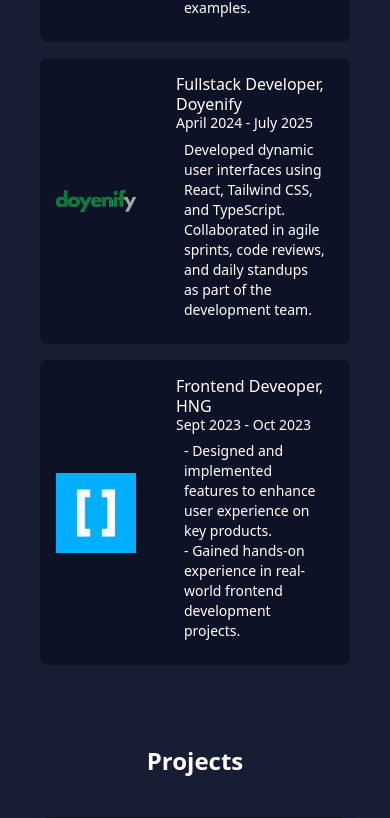
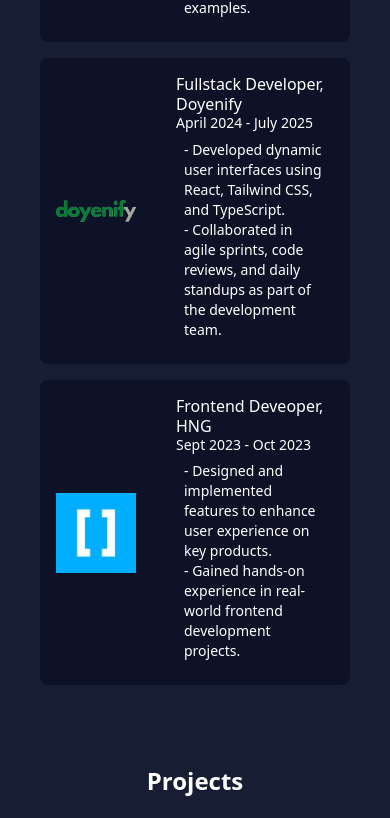
Before and after one commit to Midesales/my-portfolio, a React (Vite) app: page / in a window 390 px wide. Shown: the part 2436-3254 px from the top of the page. Built offline with nearby package versions, Linux system fonts and the light colour scheme.

Commit message:
worked on responsiveness

```diff
--- a/src/components/Experience/Experience.jsx
+++ b/src/components/Experience/Experience.jsx
@@ -17,7 +17,7 @@ const Experience = () => {
   return (
     <div id="Experience" className="p-10 md:p-24">
       <h1 className="text-2xl md:text-4xl text-white font-bold">Experience</h1>
-      <div className="flex flex-wrap items-center justify-around">
+      <div className="flex flex-col md:flex-row w-full items-center">
         <div className="flex flex-wrap md:w-2/5 gap-8 md:p-12 py-10">
           <span className="p-3 bg-zinc-950 flex items-center rounded-2xl">
             <FaHtml5 color="#E34F26" size={50} />
@@ -39,7 +39,7 @@ const Experience = () => {
           </span>
         </div>
         <div>
-          <div className="flex gap-10 bg-slate-950 bg-opacity-45 mt-4 rounded-lg  p-4 items-center max-w-2xl">
+          <div className="flex gap-10 bg-slate-950 bg-opacity-45 mt-4 rounded-lg  p-4 items-center">
             <img className="w-20" src={yungImg} alt="DoyenImg" />
             <span className="text-white">
               <h2 className="leading-tight">Python Tutor, YungDoyen</h2>
@@ -60,8 +60,8 @@ const Experience = () => {
                 April 2024 - July 2025
               </p>
               <ul className="text-sm p-2">
-                <li>Developed dynamic user interfaces using React, Tailwind CSS, and TypeScript.</li>
-                <li>Collaborated in agile sprints, code reviews, and daily standups as part of the development team.</li>
+                <li>- Developed dynamic user interfaces using React, Tailwind CSS, and TypeScript.</li>
+                <li>- Collaborated in agile sprints, code reviews, and daily standups as part of the development team.</li>
               </ul>
 
 
```
